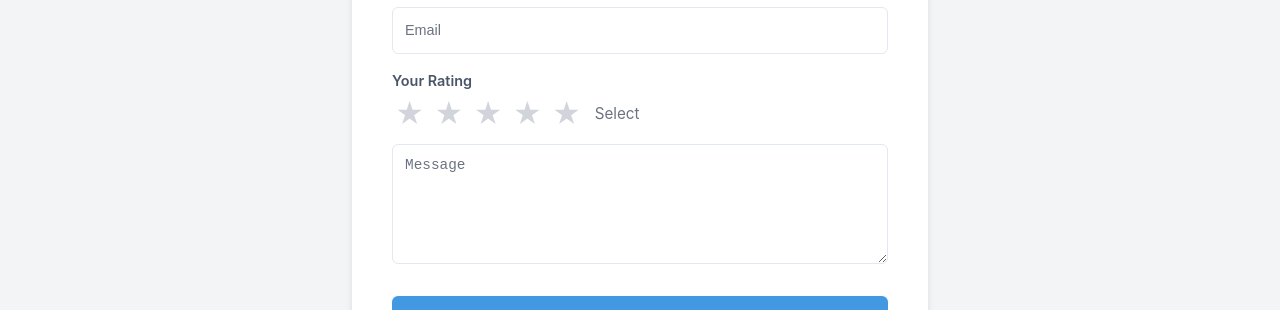
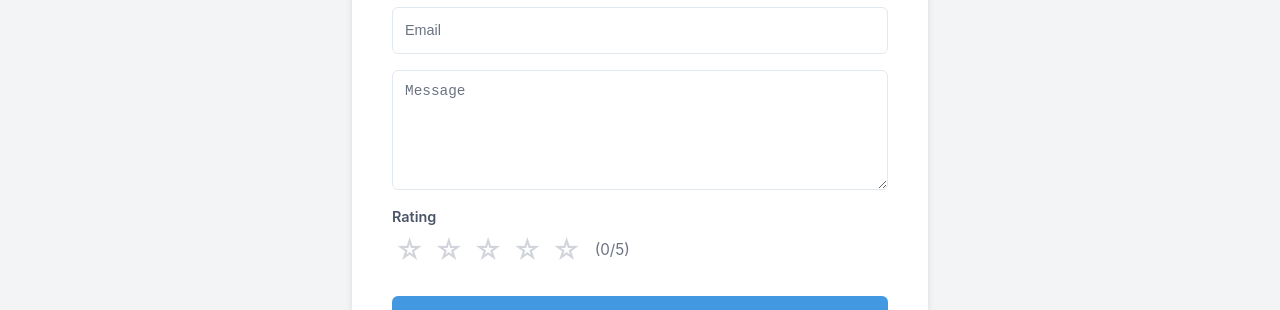
Before and after one commit to WebArtifcatsind/my-project-frontend, a React (Vite) app: page /client/feedback in a window 1280 px wide. Shown: the part 319-629 px from the top of the page. Built offline with nearby package versions, Linux system fonts and the light colour scheme.

Commit message:
star issue

```diff
--- a/src/pages/AdminFeedbackView.css
+++ b/src/pages/AdminFeedbackView.css
@@ -113,3 +113,16 @@ button {
   margin-bottom: 1rem;
   display: inline-block;
 }
+
+
+/* Stars in admin cards */
+.stars {
+  color: #f59e0b;            /* amber */
+  letter-spacing: 1px;
+  font-weight: 600;
+}
+.rating-number {
+  color: #666;
+  margin-left: 4px;
+  font-size: 0.9rem;
+}
--- a/src/pages/ClientFeedbackForm.jsx
+++ b/src/pages/ClientFeedbackForm.jsx
@@ -9,27 +9,23 @@ const ClientFeedbackForm = () => {
     name: "",
     email: "",
     message: "",
-    rating: 0,          // ★ NEW
+    rating: 0,               // ★ add rating
   });
-
-  const [hoverRating, setHoverRating] = useState(0); // ★ NEW (for hover preview)
 
   const [formErrors, setFormErrors] = useState({
     name: "",
     email: "",
     message: "",
-    rating: "",         // ★ NEW
+    rating: "",              // ★ optional
   });
 
   const [status, setStatus] = useState("");
   const [isSuccess, setIsSuccess] = useState(false);
 
-  // Scroll to top on mount
   useEffect(() => {
     window.scrollTo(0, 0);
   }, []);
 
-  // Regex
   const nameRegex = /^[a-zA-Z\s]*$/;
   const emailRegex = /^[^\s@]+@[^\s@]+\.[^\s@]+$/;
 
@@ -48,7 +44,7 @@ const ClientFeedbackForm = () => {
         if (!value.trim()) error = "Message is required.";
         break;
       case "rating":
-        if (!value || Number(value) < 1) error = "Please select a star rating.";
+        if (value < 1 || value > 5) error = "Please select a rating.";
         break;
       default:
         break;
@@ -59,56 +55,61 @@ const ClientFeedbackForm = () => {
 
   const handleInputChange = (e) => {
     const { name, value } = e.target;
-    setFormData((p) => ({ ...p, [name]: value }));
-    validateField(name, value);
-  };
-
-  const handleStarClick = (n) => {
-    setFormData((p) => ({ ...p, rating: n }));
-    validateField("rating", n);
-  };
-
-  const handleStarKey = (e) => {
-    // keyboard support: arrows to change rating
-    if (e.key === "ArrowRight" || e.key === "ArrowUp") {
-      const next = Math.min(5, (formData.rating || 0) + 1);
-      setFormData((p) => ({ ...p, rating: next }));
-      validateField("rating", next);
-    } else if (e.key === "ArrowLeft" || e.key === "ArrowDown") {
-      const prev = Math.max(1, (formData.rating || 0) - 1);
-      setFormData((p) => ({ ...p, rating: prev }));
-      validateField("rating", prev);
-    }
+    const val = name === "rating" ? Number(value) : value;
+    setFormData((prev) => ({ ...prev, [name]: val }));
+    validateField(name, val);
   };
 
   const handleSubmit = async (e) => {
     e.preventDefault();
 
-    // Re-validate
-    const isNameValid = !validateField("name", formData.name);
-    const isEmailValid = !validateField("email", formData.email);
-    const isMessageValid = !validateField("message", formData.message);
-    const isRatingValid = !validateField("rating", formData.rating);
+    const v1 = !validateField("name", formData.name);
+    const v2 = !validateField("email", formData.email);
+    const v3 = !validateField("message", formData.message);
+    const v4 = !validateField("rating", formData.rating);   // ★ validate rating
 
-    if (!isNameValid || !isEmailValid || !isMessageValid || !isRatingValid) {
+    if (!v1 || !v2 || !v3 || !v4) {
       setStatus("❌ Please correct the errors in the form.");
       setIsSuccess(false);
       return;
     }
 
     try {
-      // Send rating too
-      await axios.post("https://api.webartifacts.in/api/client/feedback", formData);
+      // ★ include rating in payload (as a number)
+      await axios.post("https://api.webartifacts.in/api/client/feedback", {
+        name: formData.name,
+        email: formData.email,
+        message: formData.message,
+        rating: Number(formData.rating),
+      });
+
       setStatus("✅ Feedback submitted successfully");
       setIsSuccess(true);
       setFormData({ name: "", email: "", message: "", rating: 0 });
-      setHoverRating(0);
       setFormErrors({ name: "", email: "", message: "", rating: "" });
     } catch (err) {
       setStatus("❌ Error submitting feedback");
       setIsSuccess(false);
     }
   };
+
+  // simple, accessible star picker
+  const Star = ({ i }) => (
+    <button
+      type="button"
+      className={`star ${i <= formData.rating ? "filled" : ""}`}
+      aria-label={`${i} star`}
+      onClick={() => handleInputChange({ target: { name: "rating", value: i } })}
+      onKeyDown={(e) => {
+        if (e.key === "Enter" || e.key === " ") {
+          e.preventDefault();
+          handleInputChange({ target: { name: "rating", value: i } });
+        }
+      }}
+    >
+      {i <= formData.rating ? "★" : "☆"}
+    </button>
+  );
 
   return (
     <div className="client-feedback-page">
@@ -118,6 +119,7 @@ const ClientFeedbackForm = () => {
           <h2 className="feedback-title">💬 Client Feedback</h2>
 
           <form onSubmit={handleSubmit} className="space-y-4">
+            {/* Name */}
             <div className="form-group">
               <input
                 type="text"
@@ -131,6 +133,7 @@ const ClientFeedbackForm = () => {
               {formErrors.name && <p className="status-error">{formErrors.name}</p>}
             </div>
 
+            {/* Email */}
             <div className="form-group">
               <input
                 type="email"
@@ -144,42 +147,7 @@ const ClientFeedbackForm = () => {
               {formErrors.email && <p className="status-error">{formErrors.email}</p>}
             </div>
 
-            {/* ★★★ STAR RATING FIELD ★★★ */}
-            <div className="form-group rating-group">
-              <label className="rating-label">Your Rating</label>
-
-              <div
-                className="rating-stars"
-                role="radiogroup"
-                aria-label="Rating"
-                tabIndex={0}
-                onKeyDown={handleStarKey}
-              >
-                {[1, 2, 3, 4, 5].map((n) => (
-                  <button
-                    type="button"
-                    key={n}
-                    className={`star ${((hoverRating || formData.rating) >= n) ? "filled" : ""}`}
-                    aria-label={`${n} star${n > 1 ? "s" : ""}`}
-                    aria-pressed={formData.rating >= n}
-                    onMouseEnter={() => setHoverRating(n)}
-                    onMouseLeave={() => setHoverRating(0)}
-                    onClick={() => handleStarClick(n)}
-                  >
-                    ★
-                  </button>
-                ))}
-                <span className="rating-value">
-                  {(hoverRating || formData.rating) ? `${hoverRating || formData.rating}/5` : "Select"}
-                </span>
-              </div>
-
-              {formErrors.rating && <p className="status-error">{formErrors.rating}</p>}
-
-              {/* keep a hidden input if you ever read from FormData directly */}
-              <input type="hidden" name="rating" value={formData.rating} />
-            </div>
-
+            {/* Message */}
             <div className="form-group">
               <textarea
                 placeholder="Message"
@@ -190,6 +158,22 @@ const ClientFeedbackForm = () => {
                 onChange={handleInputChange}
               ></textarea>
               {formErrors.message && <p className="status-error">{formErrors.message}</p>}
+            </div>
+
+            {/* ★ Rating */}
+            <div className="form-group rating-group">
+              <label className="rating-label">Rating</label>
+              <div className="rating-stars" role="radiogroup" aria-label="Rating">
+                {[1,2,3,4,5].map((i) => <Star key={i} i={i} />)}
+                <input
+                  type="hidden"
+                  name="rating"
+                  value={formData.rating}
+                  onChange={() => {}}
+                />
+                <span className="rating-value">({formData.rating || 0}/5)</span>
+              </div>
+              {formErrors.rating && <p className="status-error">{formErrors.rating}</p>}
             </div>
 
             <button type="submit" className="submit-button">Submit Feedback</button>
@@ -207,6 +191,7 @@ const ClientFeedbackForm = () => {
 };
 
 export default ClientFeedbackForm;
+
 
 
 
--- a/src/pages/Home.css
+++ b/src/pages/Home.css
@@ -843,6 +843,16 @@ html, body {
 }
 
 
+/* Testimonials: star display */
+.testimonial-rating .stars {
+  color: #f59e0b;      /* amber */
+  letter-spacing: 1px;
+  font-weight: 600;
+  font-size: 0.95rem;
+}
+
+
+
 
 /* ===== Contact Preview Section ===== */
 .contact-preview-section {
--- a/src/pages/Home.jsx
+++ b/src/pages/Home.jsx
@@ -142,6 +142,15 @@ const Home = () => {
 
   const [isMobile, setIsMobile] = useState(false);
 
+
+  // ★ helper: clamp + render star string (supports rating | stars | star)
+  const getRatingValue = (t) => {
+    const raw = t?.rating ?? t?.stars ?? t?.star ?? 0;
+    const num = Math.round(Number(raw) || 0);
+    return Math.max(0, Math.min(5, num));
+  };
+  const renderStars = (n = 0) => "★".repeat(n) + "☆".repeat(5 - n);
+
   useEffect(() => {
     const checkMobile = () => {
       setIsMobile(window.innerWidth <= 480);
@@ -511,7 +520,9 @@ const Home = () => {
               ref={testimonialsRef}
               onScroll={handleTestimonialScroll}
             >
-              {testimonials.map((testimonial) => (
+              {testimonials.map((testimonial) => {
+                const rating = getRatingValue(testimonial);
+                return (
                   <motion.div
                     key={testimonial._id}
                     className="testimonial-card"
@@ -524,6 +535,14 @@ const Home = () => {
                     <div className="testimonial-content">
                       <p>"{testimonial.message}"</p>
                     </div>
+
+                    {/* ★ Stars (shown only if rating > 0) */}
+                    {rating > 0 && (
+                      <div className="testimonial-rating">
+                        <span className="stars">{renderStars(rating)}</span>
+                      </div>
+                    )}
+
                     <div className="testimonial-author">
                       <div className="testimonial-avatar">
                         {testimonial.name.charAt(0).toUpperCase()}
@@ -534,7 +553,8 @@ const Home = () => {
                       </div>
                     </div>
                   </motion.div>
-              ))}
+                );
+              })}
             </div>
 
             <div className="testimonials-navigation">
```
Also changed, not shown: src/pages/AdminFeedbackView.jsx (+22 -14 lines). Lines whose indentation alone changed are shown as unchanged.
